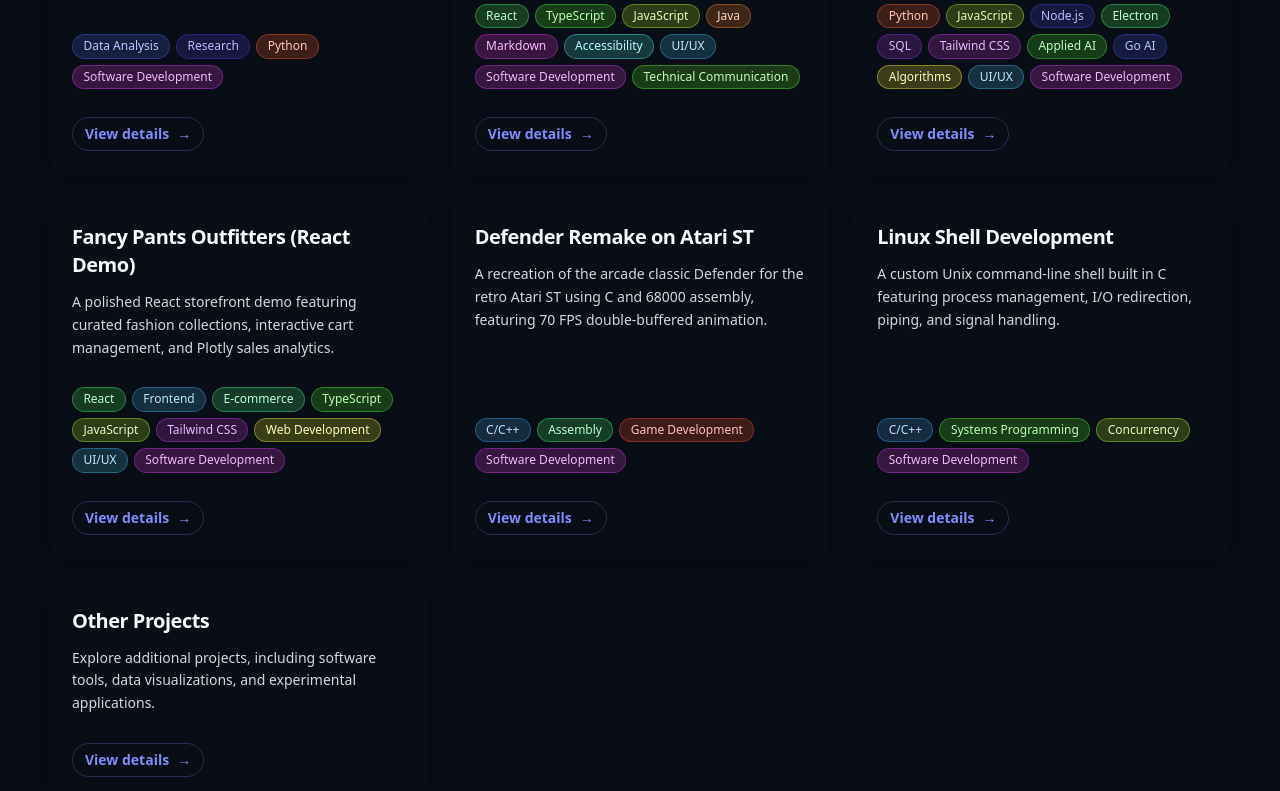
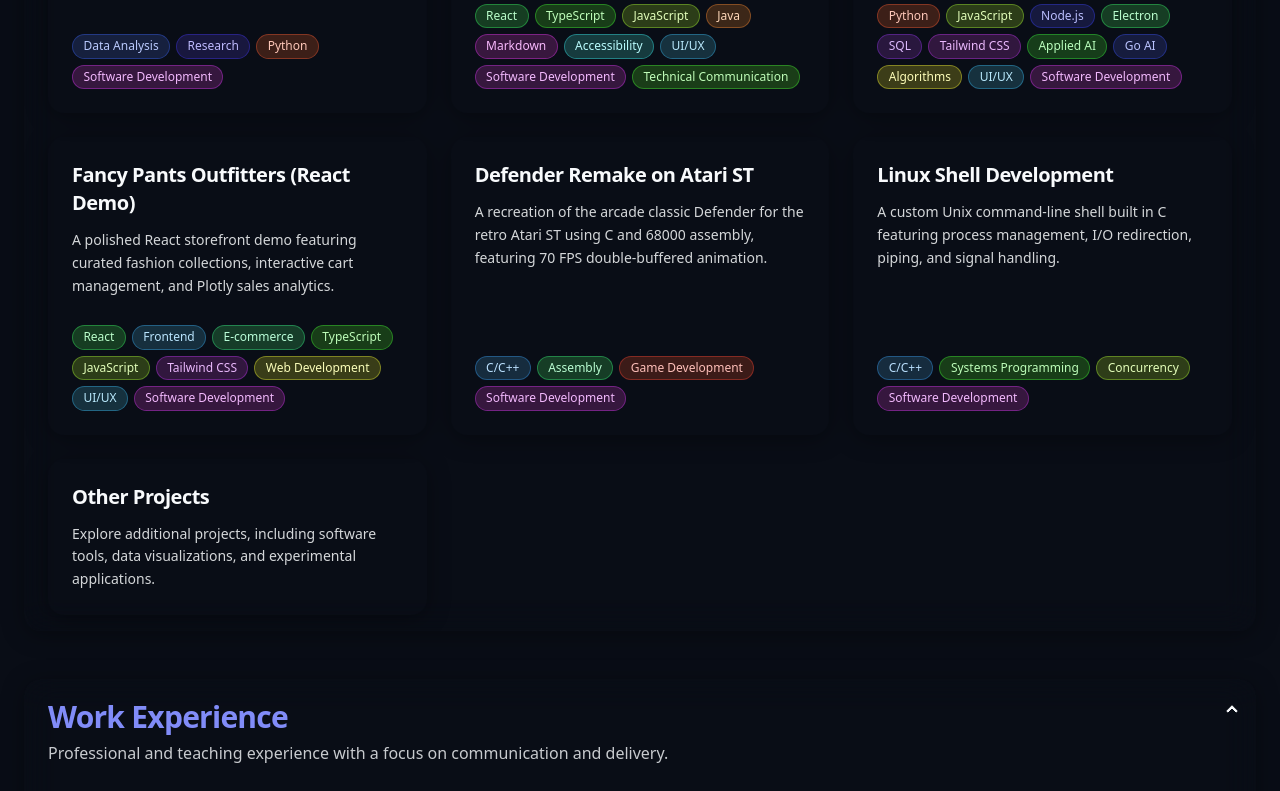
Before and after one commit to axyl-casc/portfolio_code, a React (Vite) app: page / in a window 1280 px wide. Shown: the part 2649-3440 px from the top of the page. Built offline with nearby package versions, Linux system fonts and the light colour scheme.

Commit message:
Update CardGrid.tsx

```diff
--- a/src/components/CardGrid.tsx
+++ b/src/components/CardGrid.tsx
@@ -50,10 +50,6 @@ export function CardGrid({
                 ))}
               </div>
             )}
-            <div className="card-click-cue" aria-hidden="true">
-              <span>View details</span>
-              <span className="card-click-cue__arrow">→</span>
-            </div>
           </div>
         </div>
       ))}
```
